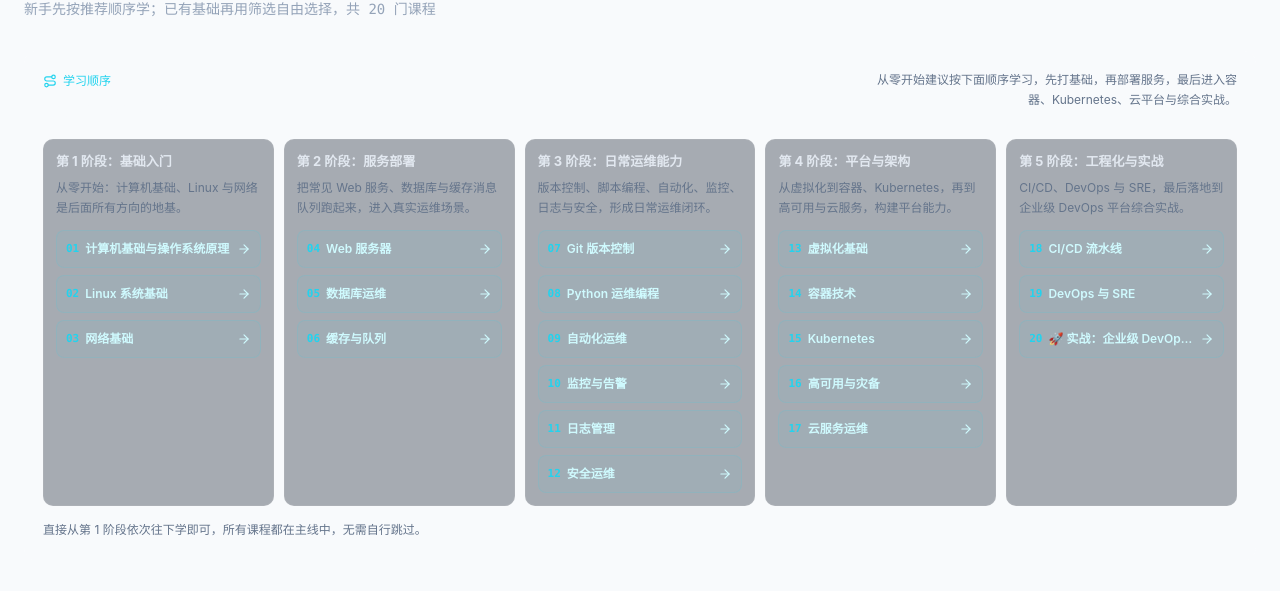
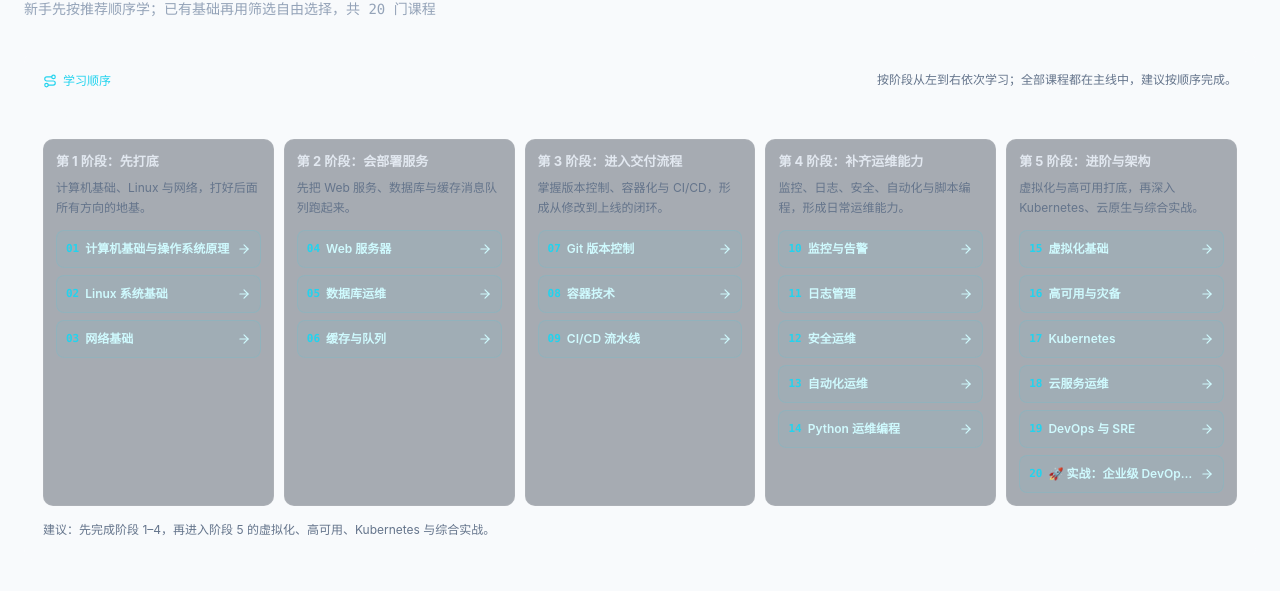
Before and after one commit to CruiseTom001/yunzhan, a Vue app: page /#/courses in a window 1280 px wide. Shown: the part 159-750 px from the top of the page. Built offline with nearby package versions, Linux system fonts and the light colour scheme; no server answers.

Commit message:
fix: 统一初学者推荐路线为全部主线必学
Co-authored-by: Cursor <cursoragent@cursor.com>

```diff
--- a/src/pages/CourseListPage.vue
+++ b/src/pages/CourseListPage.vue
@@ -40,8 +40,8 @@ interface RecommendedStepWithIndex {
 
 const recommendedSteps: RecommendedStep[] = [
   {
-    title: '第 1 阶段：基础入门',
-    description: '从零开始：计算机基础、Linux 与网络是后面所有方向的地基。',
+    title: '第 1 阶段：先打底',
+    description: '计算机基础、Linux 与网络，打好后面所有方向的地基。',
     courses: [
       { id: 'computer-basics' },
       { id: 'linux-basics' },
@@ -49,8 +49,8 @@ const recommendedSteps: RecommendedStep[] = [
     ],
   },
   {
-    title: '第 2 阶段：服务部署',
-    description: '把常见 Web 服务、数据库与缓存消息队列跑起来，进入真实运维场景。',
+    title: '第 2 阶段：会部署服务',
+    description: '先把 Web 服务、数据库与缓存消息队列跑起来。',
     courses: [
       { id: 'web-server' },
       { id: 'database' },
@@ -58,33 +58,33 @@ const recommendedSteps: RecommendedStep[] = [
     ],
   },
   {
-    title: '第 3 阶段：日常运维能力',
-    description: '版本控制、脚本编程、自动化、监控、日志与安全，形成日常运维闭环。',
+    title: '第 3 阶段：进入交付流程',
+    description: '掌握版本控制、容器化与 CI/CD，形成从修改到上线的闭环。',
     courses: [
       { id: 'git' },
-      { id: 'python-ops' },
-      { id: 'automation' },
+      { id: 'docker' },
+      { id: 'cicd' },
+    ],
+  },
+  {
+    title: '第 4 阶段：补齐运维能力',
+    description: '监控、日志、安全、自动化与脚本编程，形成日常运维能力。',
+    courses: [
       { id: 'monitoring' },
       { id: 'logging' },
       { id: 'security' },
+      { id: 'automation' },
+      { id: 'python-ops' },
     ],
   },
   {
-    title: '第 4 阶段：平台与架构',
-    description: '从虚拟化到容器、Kubernetes，再到高可用与云服务，构建平台能力。',
+    title: '第 5 阶段：进阶与架构',
+    description: '虚拟化与高可用打底，再深入 Kubernetes、云原生与综合实战。',
     courses: [
       { id: 'virtualization' },
-      { id: 'docker' },
+      { id: 'high-availability' },
       { id: 'kubernetes' },
-      { id: 'high-availability' },
       { id: 'cloud-ops' },
-    ],
-  },
-  {
-    title: '第 5 阶段：工程化与实战',
-    description: 'CI/CD、DevOps 与 SRE，最后落地到企业级 DevOps 平台综合实战。',
-    courses: [
-      { id: 'cicd' },
       { id: 'devops-sre' },
       { id: 'devops-project' },
     ],
@@ -198,7 +198,7 @@ onUnmounted(() => {
             </div>
             <h2 id="learning-order-title">初学者推荐路线</h2>
           </div>
-          <p>从零开始建议按下面顺序学习，先打基础，再部署服务，最后进入容器、Kubernetes、云平台与综合实战。</p>
+          <p>按阶段从左到右依次学习；全部课程都在主线中，建议按顺序完成。</p>
         </div>
 
         <div class="learning-order-grid">
@@ -222,7 +222,7 @@ onUnmounted(() => {
         </div>
 
         <p class="learning-order-hint">
-          直接从第 1 阶段依次往下学即可，所有课程都在主线中，无需自行跳过。
+          建议：先完成阶段 1–4，再进入阶段 5 的虚拟化、高可用、Kubernetes 与综合实战。
         </p>
       </section>
 
```
